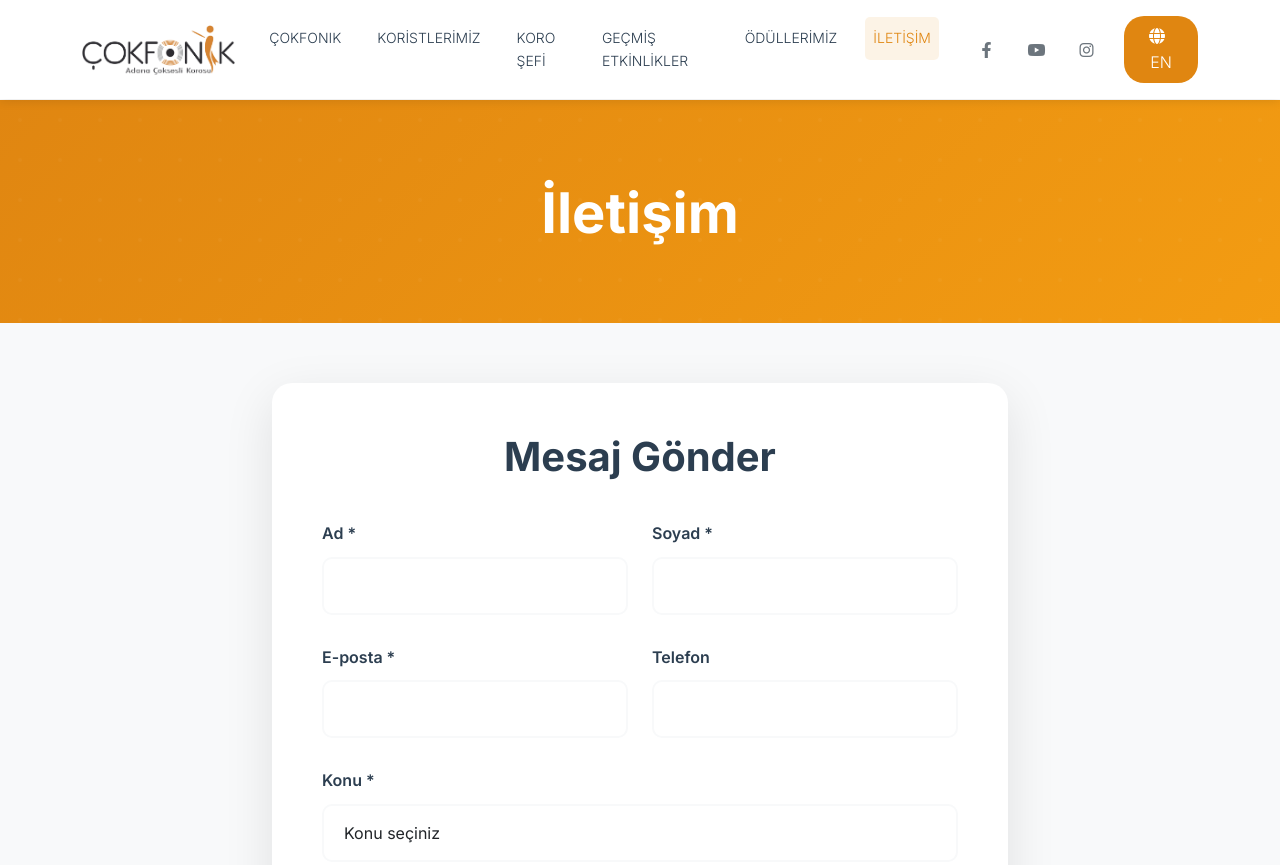
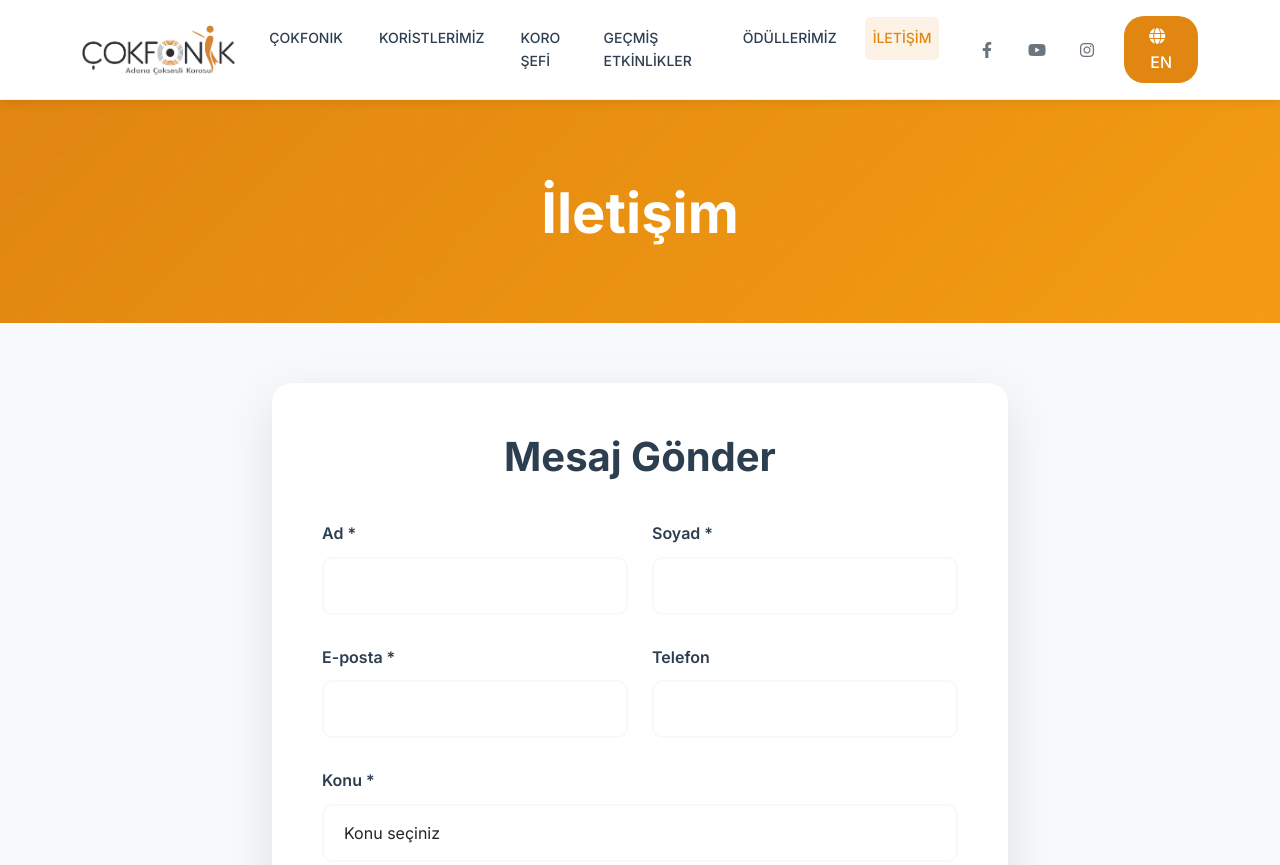
Before and after one commit to ebolarium/cokfonikweb, a website: page iletisim.html in a window 1280 px wide. Shown: the top 865 px of the page. Drawn offline with nearby package versions, Linux system fonts and the light colour scheme.

Commit message:
EN Menu ve Menu text bold

```diff
--- a/css/navbar.css
+++ b/css/navbar.css
@@ -26,7 +26,7 @@
 
 .navbar-nav .nav-link {
     color: var(--secondary-color);
-    font-weight: 300;
+    font-weight: 500;
     font-size: 14px;
     margin: 0 10px;
     padding: 10px 15px;
@@ -46,7 +46,7 @@
     padding: 8px 16px;
     border-radius: 20px;
     text-decoration: none;
-    font-weight: 300;
+    font-weight: 500;
     border: none;
     cursor: pointer;
     transition: all 0.3s ease;
--- a/js/navbar-loader.js
+++ b/js/navbar-loader.js
@@ -16,22 +16,22 @@ function loadNavbar() {
                 <div class="collapse navbar-collapse" id="navbarNav">
                     <ul class="navbar-nav me-auto">
                         <li class="nav-item">
-                            <a class="nav-link" href="index.html">ÇOKFONIK</a>
+                            <a class="nav-link" href="index.html" data-tr="ÇOKFONIK" data-en="ÇOKFONIK">ÇOKFONIK</a>
                         </li>
                         <li class="nav-item">
-                            <a class="nav-link" href="koristlerimiz.html">KORİSTLERİMİZ</a>
+                            <a class="nav-link" href="koristlerimiz.html" data-tr="KORİSTLERİMİZ" data-en="CHOIR MEMBERS">KORİSTLERİMİZ</a>
                         </li>
                         <li class="nav-item">
-                            <a class="nav-link" href="sef-2.html">KORO ŞEFİ</a>
+                            <a class="nav-link" href="sef-2.html" data-tr="KORO ŞEFİ" data-en="CHOIR DIRECTOR">KORO ŞEFİ</a>
                         </li>
                         <li class="nav-item">
-                            <a class="nav-link" href="gecmis-etkinlikler.html">GEÇMİŞ ETKİNLİKLER</a>
+                            <a class="nav-link" href="gecmis-etkinlikler.html" data-tr="GEÇMİŞ ETKİNLİKLER" data-en="PAST EVENTS">GEÇMİŞ ETKİNLİKLER</a>
                         </li>
                         <li class="nav-item">
-                            <a class="nav-link" href="odullerimiz.html">ÖDÜLLERİMİZ</a>
+                            <a class="nav-link" href="odullerimiz.html" data-tr="ÖDÜLLERİMİZ" data-en="OUR AWARDS">ÖDÜLLERİMİZ</a>
                         </li>
                         <li class="nav-item">
-                            <a class="nav-link" href="iletisim.html">İLETİŞİM</a>
+                            <a class="nav-link" href="iletisim.html" data-tr="İLETİŞİM" data-en="CONTACT">İLETİŞİM</a>
                         </li>
                     </ul>
 
```
Also changed, not shown: components/navbar.html (+6 -6 lines).
